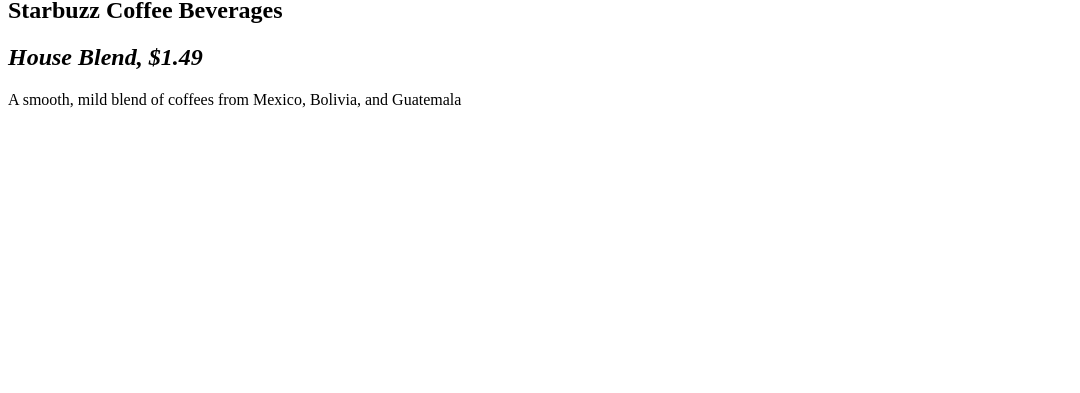
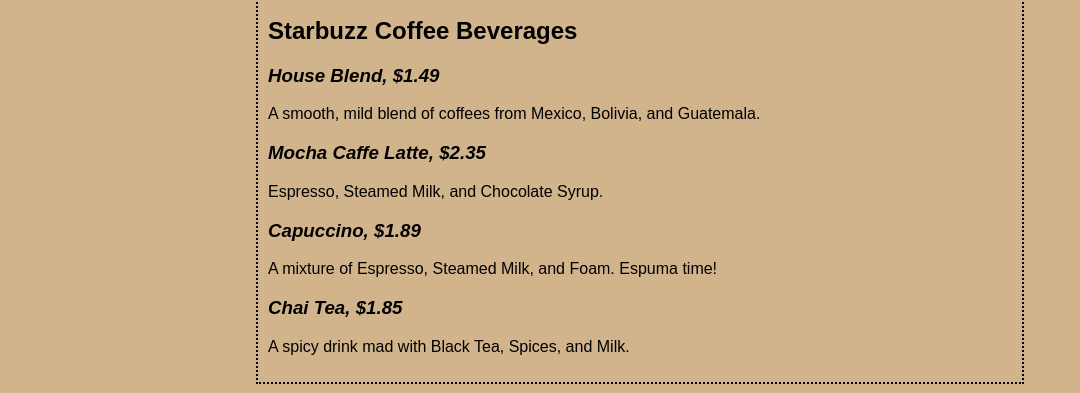
Before and after one commit to magdungo/htmlcss, a plain HTML site: page index.html in a window 1280 px wide. Shown: the part 407-800 px from the top of the page, without its empty margins (0-1080 px from the left). Drawn offline with Linux system fonts and the light colour scheme.

Commit message:
Add files via upload

```diff
--- a/index.html
+++ b/index.html
@@ -2,14 +2,30 @@
 <html>
 <head>
 	<title>StarBuzz Coffee House</title>
+	<style type="text/css">
+		body {
+				background-color: #d2b48c;
+				margin-left: 20%;
+				margin-right: 20%;
+				border: 2px dotted black;
+				padding: 10px 10px 10px 10px;
+				font-family: sans-serif;
+		}
+	</style>
 </head>
 <body>
 	<h1>Menu Del Dia</h1>
 	<img src="http://mingersoft.com/blog/wp-content/uploads/2012/04/Java-Logo.png">
 	<h2>Starbuzz Coffee Beverages</h2>
 
-	<p><h2><em>House Blend, $1.49</h2></em>
-	A smooth, mild blend of coffees from Mexico, Bolivia, and Guatemala
+	<p><h3><em>House Blend, $1.49</h3></em>
+	A smooth, mild blend of coffees from Mexico, Bolivia, and Guatemala.
+	<p><h3><em>Mocha Caffe Latte, $2.35</em></h3></p>
+	Espresso, Steamed Milk, and Chocolate Syrup.
+	<p><h3><em>Capuccino, $1.89</em></h3></p>
+	A mixture of Espresso, Steamed Milk, and Foam.  Espuma time!
+	<p><h3><em>Chai Tea, $1.85</em></h3></p>
+	A spicy drink mad with Black Tea, Spices, and Milk.
 	</p>
 </body>
 </html>
```
